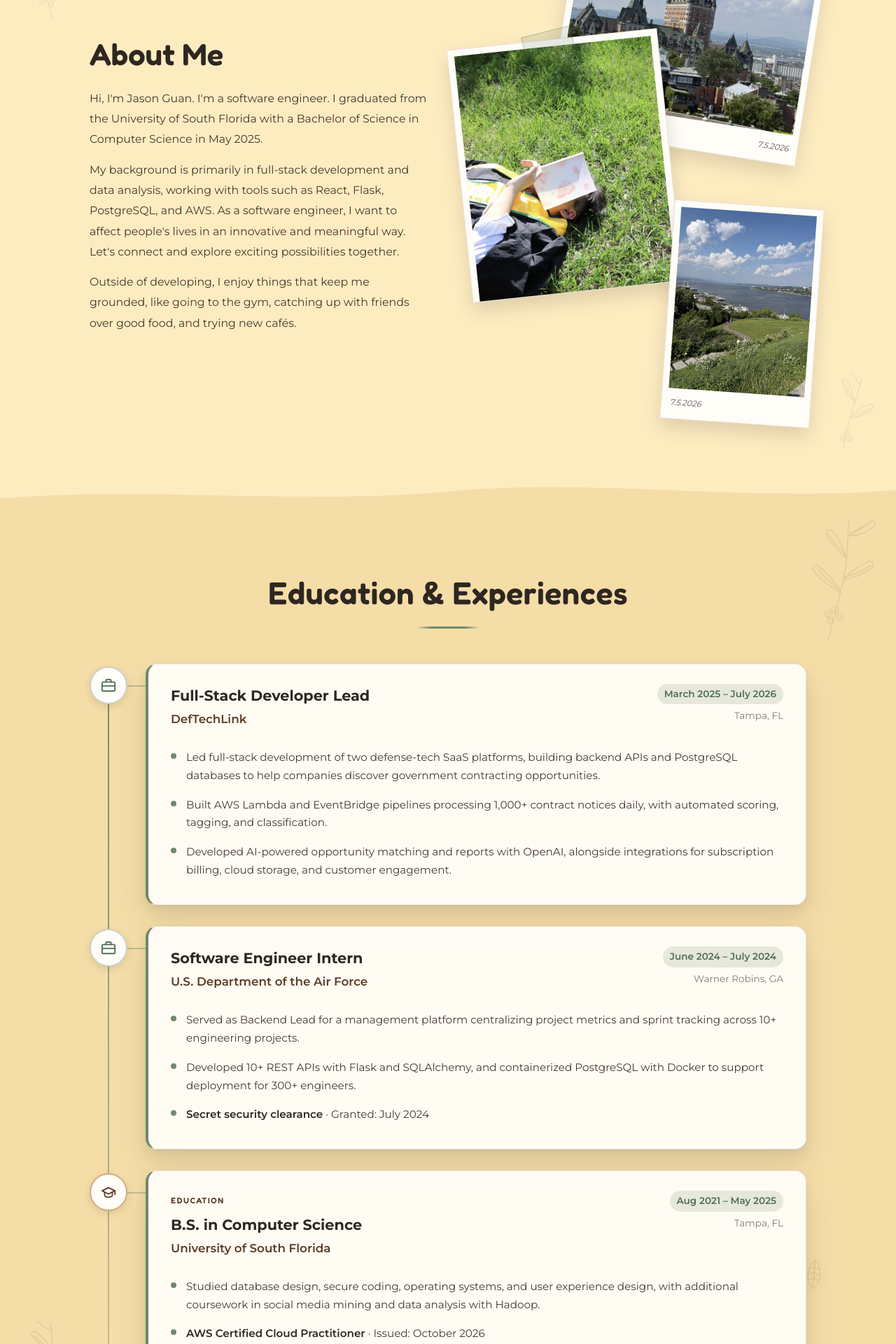
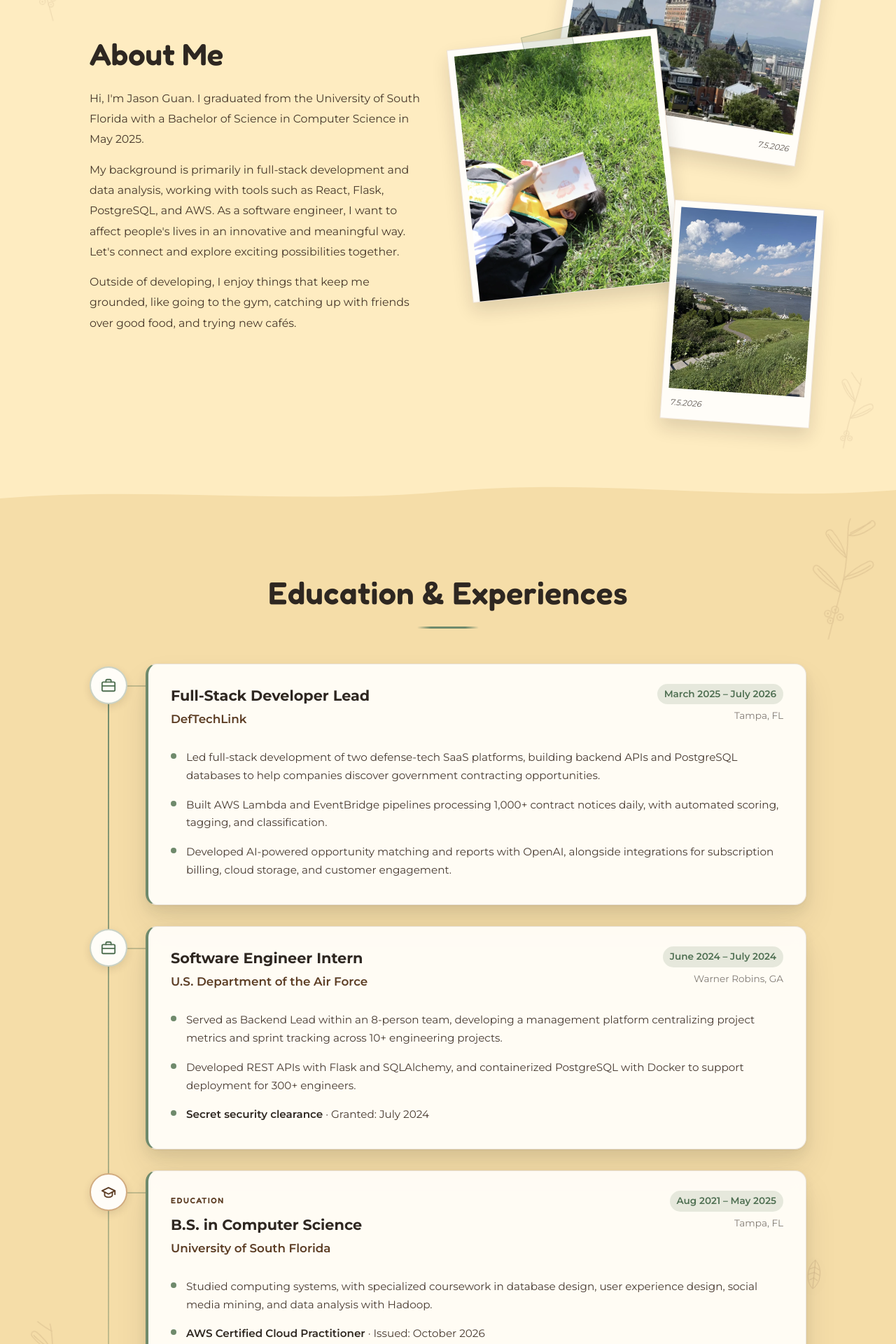
Before and after one commit to jaguan2/personal-portfolio, a React (Vite) app: page / in a window 1280 px wide. Shown: the part 960-2880 px from the top of the page at 70% size. Built offline with nearby package versions, Linux system fonts and the light colour scheme; a web font is replaced by a local one.

Commit message:
- minor tweaks to about and experience description

```diff
--- a/src/components/About.jsx
+++ b/src/components/About.jsx
@@ -19,7 +19,7 @@ function About() {
           <div className="about-copy reveal">
             <h1 id="about-heading">About Me</h1>
             <p className="about-lead">
-              Hi, I'm Jason Guan. I'm a software engineer.
+              Hi, I'm Jason Guan.
               I graduated from the University of South Florida with a Bachelor of Science in
               Computer Science in May 2025.
             </p>
--- a/src/components/Experience.jsx
+++ b/src/components/Experience.jsx
@@ -38,8 +38,8 @@ const experiences = [
     location: 'Warner Robins, GA',
     period: 'June 2024 – July 2024',
     details: [
-      'Served as Backend Lead for a management platform centralizing project metrics and sprint tracking across 10+ engineering projects.',
-      'Developed 10+ REST APIs with Flask and SQLAlchemy, and containerized PostgreSQL with Docker to support deployment for 300+ engineers.'
+      'Served as Backend Lead within an 8-person team, developing a management platform centralizing project metrics and sprint tracking across 10+ engineering projects.',
+      'Developed REST APIs with Flask and SQLAlchemy, and containerized PostgreSQL with Docker to support deployment for 300+ engineers.'
     ],
     credential: { label: 'Secret security clearance', date: 'Granted: July 2024' }
   },
@@ -50,7 +50,7 @@ const experiences = [
     location: 'Tampa, FL',
     period: 'Aug 2021 – May 2025',
     details: [
-      'Studied database design, secure coding, operating systems, and user experience design, with additional coursework in social media mining and data analysis with Hadoop.'
+      'Studied computing systems, with specialized coursework in database design, user experience design, social media mining, and data analysis with Hadoop.'
     ],
     credential: { label: 'AWS Certified Cloud Practitioner', date: 'Issued: October 2026' }
   }
```
